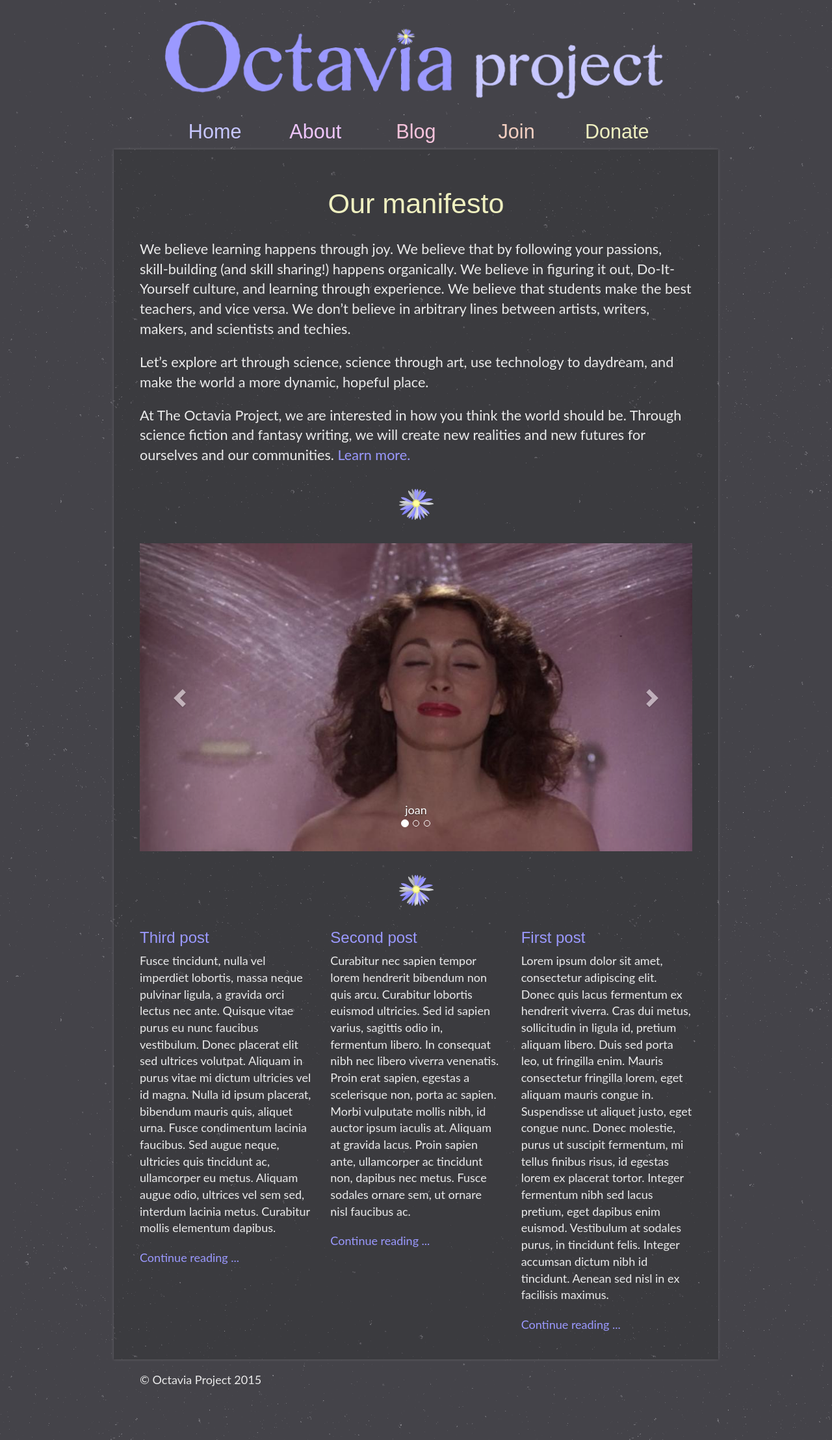
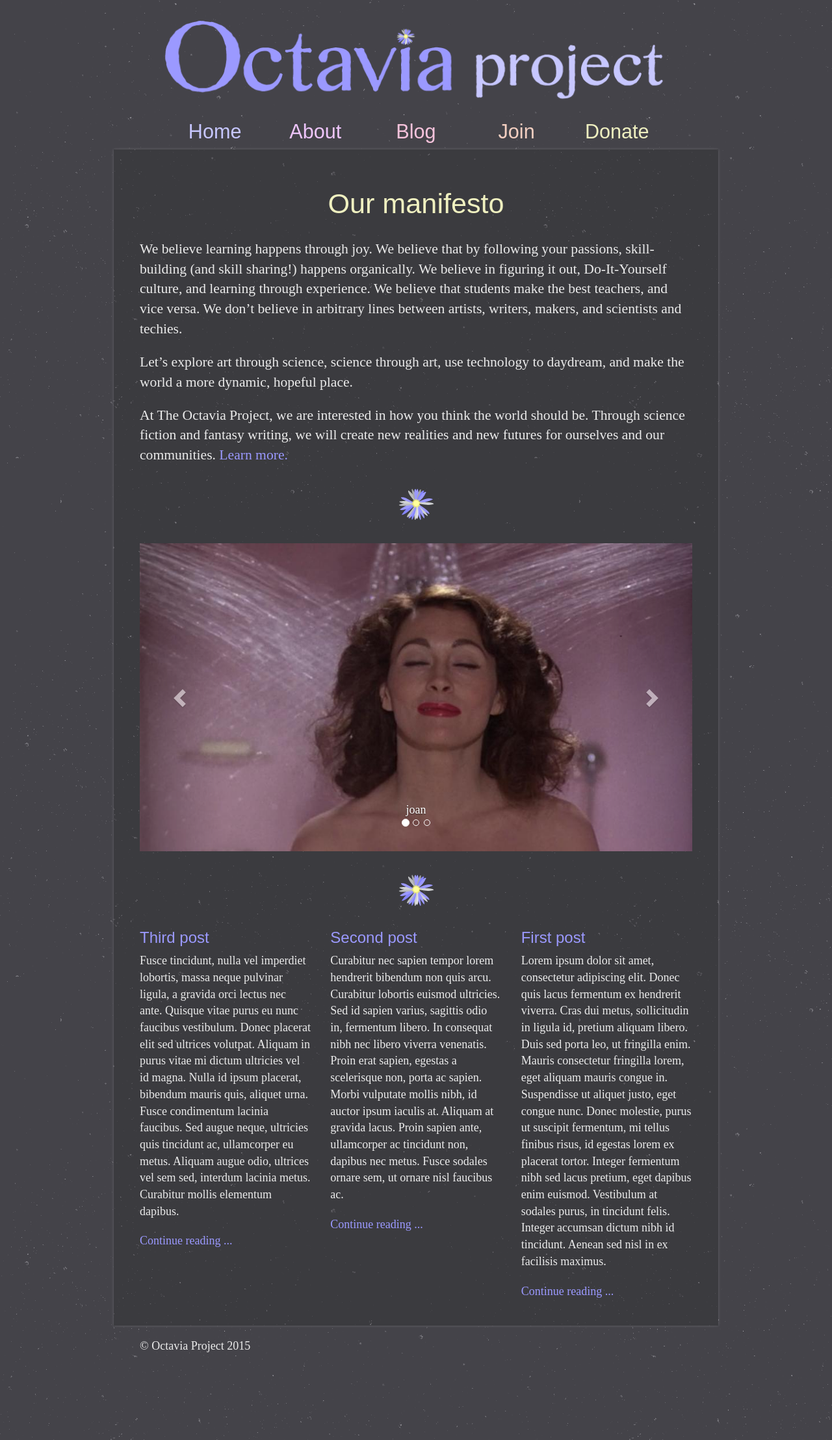
Before and after one commit to OctaviaProject/octaviaproject.github.io, a Jekyll site: the page built from index.html, in a window 1280 px wide. Shown: the whole page at 65% size. Built offline with Jekyll 4.4.1, drawn with Linux system fonts in a browser that asks for light colours; some web fonts are replaced.

Commit message:
Update styles.scss

```diff
--- a/assets/css/styles.scss
+++ b/assets/css/styles.scss
@@ -2,7 +2,7 @@
 # Front matter comment to ensure Jekyll properly reads file.
 ---
 
-$font-text: 'Lato', sans-serif;
+$font-text: 'Radley', serif;
 $font-headline: 'Varela Round', sans-serif;
 $primary-purple: #9B99FF;
 $secondary-purple: #C1BFFF;
```
